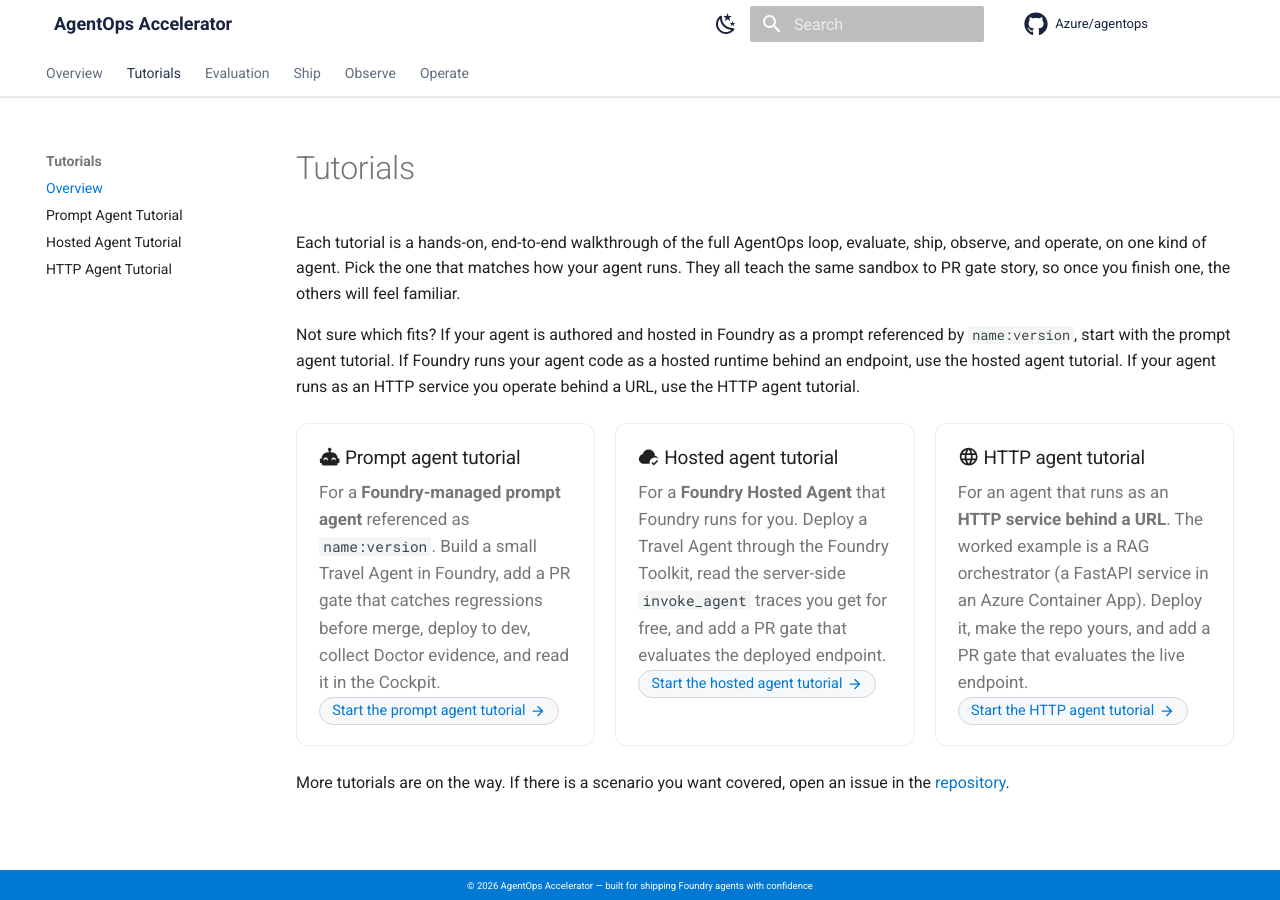
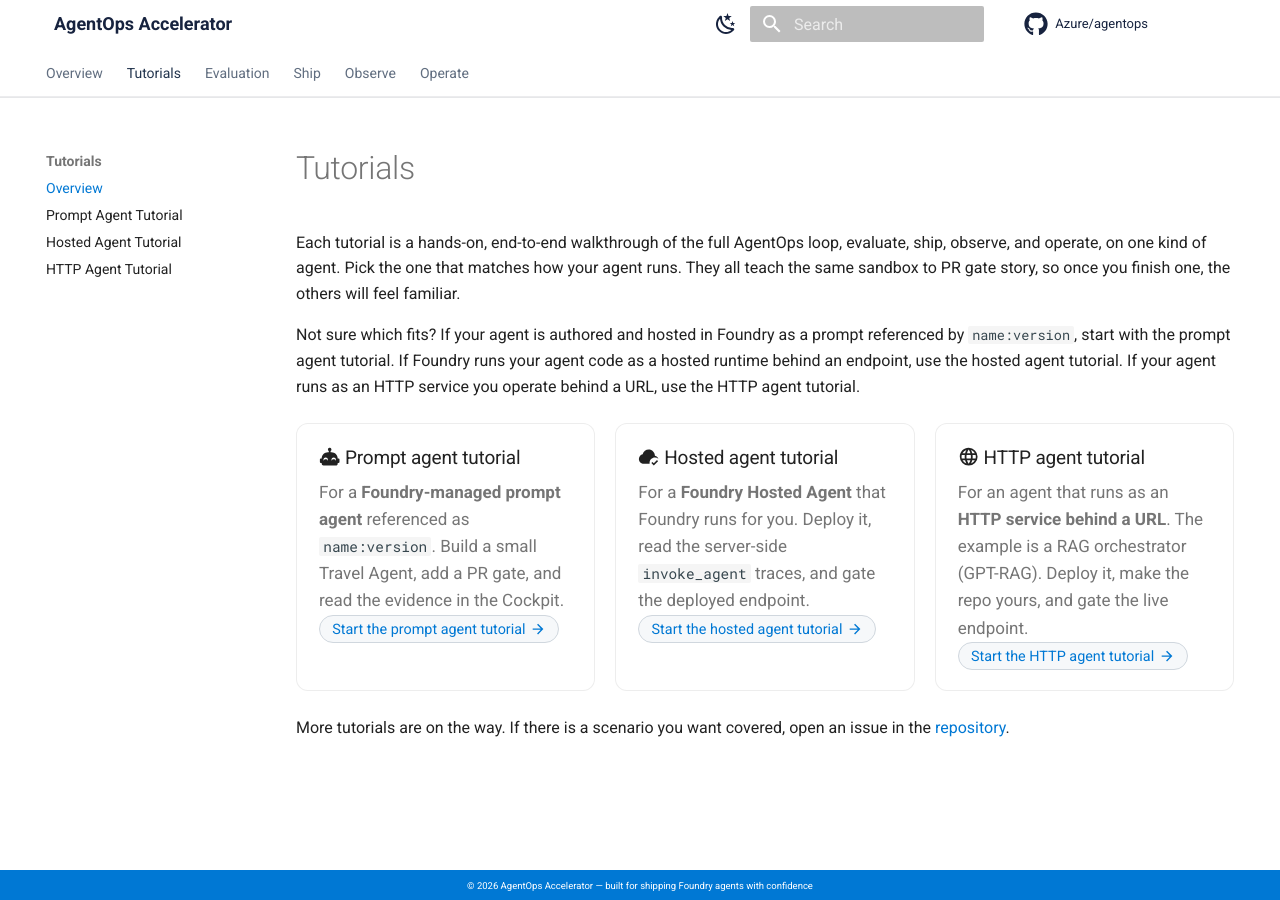
Before and after one commit to Azure/agentops, an MkDocs documentation site: the page built from docs/tutorials.md, in a window 1280 px wide. Built offline with MkDocs 1.6.1 and Material for MkDocs 9.7.7, drawn with Linux system fonts in a browser that asks for light colours; comment, search, counter and statistics services are not loaded.

Commit message:
docs(tutorials): shorten the three tutorial cards for even layout
Co-authored-by: Copilot App <223556219+Copilot@users.noreply.github.com>

Copilot-Session: af408082-0971-42ea-828c-8155d4110101

```diff
--- a/docs/tutorials.md
+++ b/docs/tutorials.md
@@ -20,27 +20,24 @@ a URL, use the HTTP agent tutorial.
 
 <div class="agentops-card" markdown>
 ### :material-robot-happy: Prompt agent tutorial
-For a **Foundry-managed prompt agent** referenced as `name:version`. Build a
-small Travel Agent in Foundry, add a PR gate that catches regressions before
-merge, deploy to dev, collect Doctor evidence, and read it in the Cockpit.
+For a **Foundry-managed prompt agent** referenced as `name:version`. Build a small
+Travel Agent, add a PR gate, and read the evidence in the Cockpit.
 
 [Start the prompt agent tutorial :material-arrow-right:](tutorial-prompt-agent.md){ .md-button--pill }
 </div>
 
 <div class="agentops-card" markdown>
 ### :material-cloud-check: Hosted agent tutorial
-For a **Foundry Hosted Agent** that Foundry runs for you. Deploy a Travel Agent
-through the Foundry Toolkit, read the server-side `invoke_agent` traces you get
-for free, and add a PR gate that evaluates the deployed endpoint.
+For a **Foundry Hosted Agent** that Foundry runs for you. Deploy it, read the
+server-side `invoke_agent` traces, and gate the deployed endpoint.
 
 [Start the hosted agent tutorial :material-arrow-right:](tutorial-hosted-agent.md){ .md-button--pill }
 </div>
 
 <div class="agentops-card" markdown>
 ### :material-web: HTTP agent tutorial
-For an agent that runs as an **HTTP service behind a URL**. The worked example is
-a RAG orchestrator (a FastAPI service in an Azure Container App). Deploy it, make
-the repo yours, and add a PR gate that evaluates the live endpoint.
+For an agent that runs as an **HTTP service behind a URL**. The example is a RAG
+orchestrator (GPT-RAG). Deploy it, make the repo yours, and gate the live endpoint.
 
 [Start the HTTP agent tutorial :material-arrow-right:](tutorial-http-agent.md){ .md-button--pill }
 </div>
```
